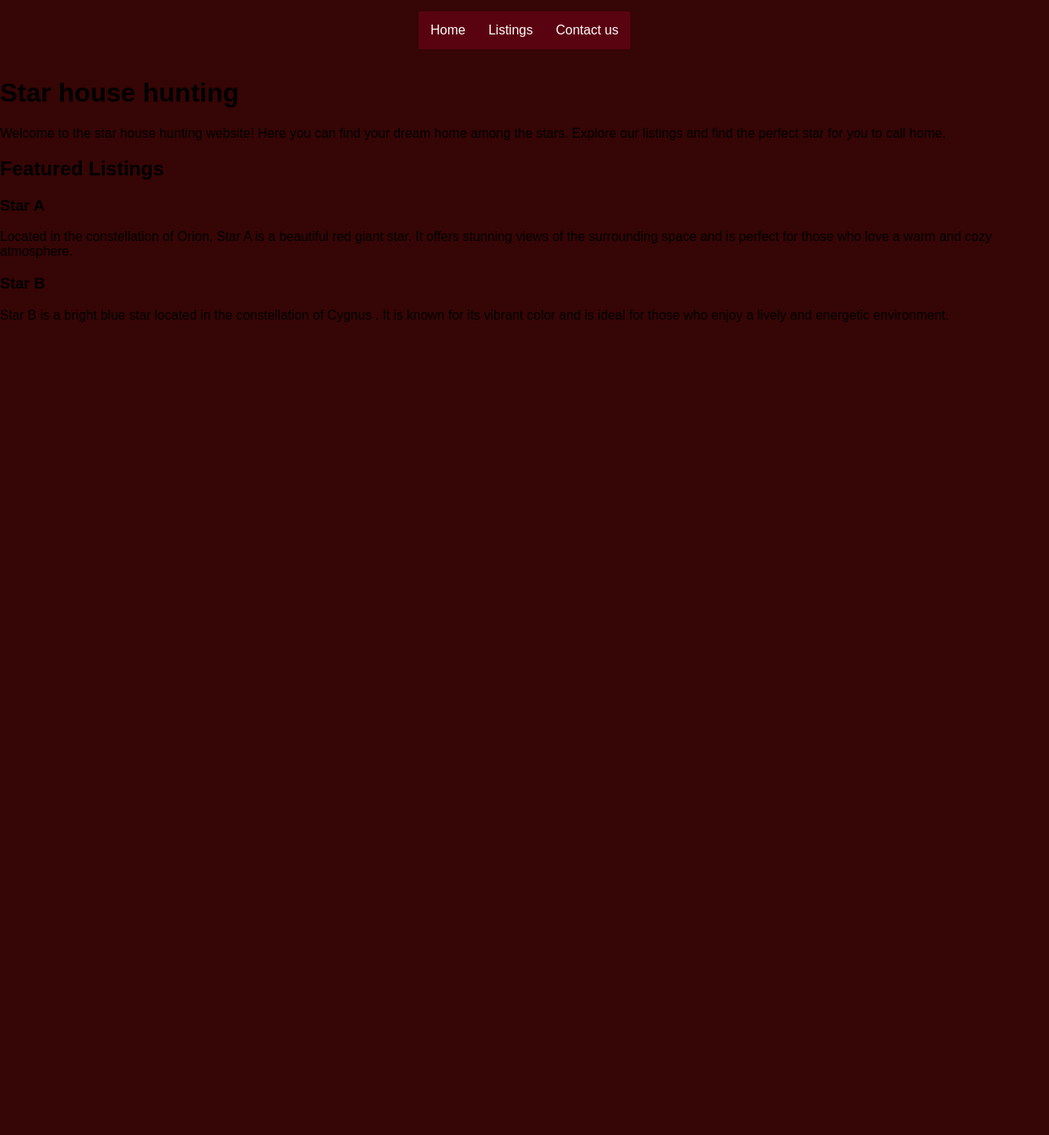
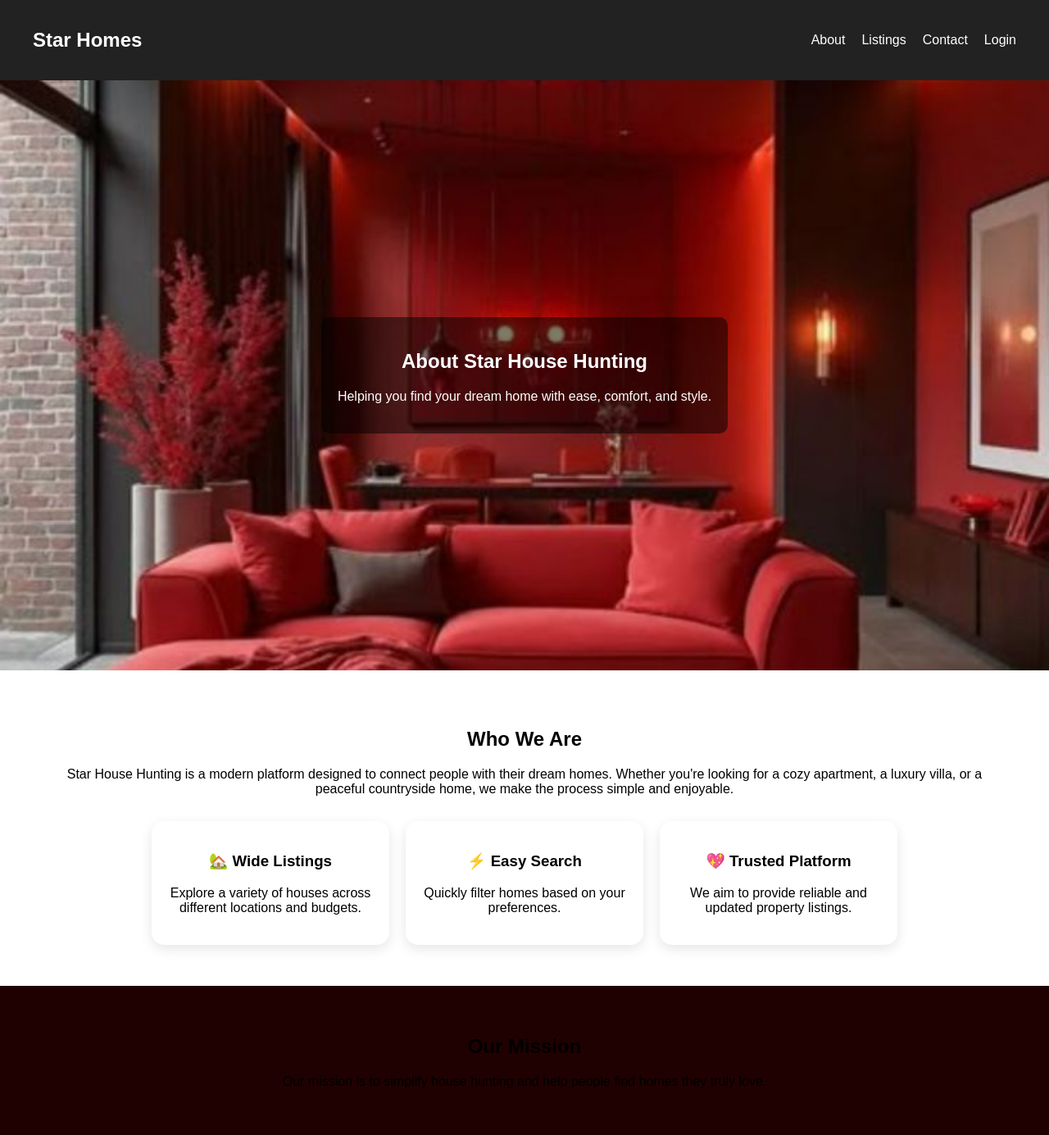
Before and after one commit to mercycheropkoech/Star_house_hunting, a plain HTML site: page index.html in a window 1280 px wide. Shown: the whole page at 82% size. Before the commit the page ends 800 px from the top, so only its background shows below. Drawn offline with Linux system fonts and the light colour scheme.

Commit message:
edited the navbar

```diff
--- a/index.html
+++ b/index.html
@@ -3,28 +3,67 @@
 <head>
     <meta charset="UTF-8">
     <meta name="viewport" content="width=device-width, initial-scale=1.0">
-    <title>Star house hunting</title>
+    <title>Star House Hunting - About Us</title>
     <link rel="stylesheet" href="style.css">
-      </head>
+</head>
+
 <body>
+
+    <!-- NAVBAR -->
     <nav class="navbar">
+        <h2 class="logo">Star Homes</h2>
         <ul>
-           <li><a href="home.html">Home</a></li>
-            <li><a href="listings">Listings</a></li>
-            <li><a href="contact us.html">Contact us</a></li>
+            <li><a href="index.html">About</a></li>
+            <li><a href="home.html">Listings</a></li>
+            <li><a href="contact us.html">Contact</a></li>
+            <li><a href="login.html">Login</a></li>
         </ul>
     </nav>
-    <h1>Star house hunting</h1>
-    <p>Welcome to the star house hunting website! Here you can find your dream home among the stars. Explore our listings and find the perfect star for you to call home.</p>
-    <h2>Featured Listings</h2>
-    <div class="listing">
-        <h3>Star A</h3>
-        <p>Located in the constellation of Orion, Star A is a beautiful red giant star. It offers stunning views of the surrounding space and is perfect for those who love a warm and cozy atmosphere.</p>
-    </div>
-    <div class="listing">
-        <h3>Star B</h3>
-        <p>Star B is a bright blue star located in the constellation of Cygnus       . It is known for its vibrant color and is ideal for those who enjoy a lively and energetic environment.</p>
-    </div>
+
+    <!-- HERO / ABOUT INTRO -->
+    <section class="hero">
+        <div class="hero-content">
+            <h1>About Star House Hunting</h1>
+            <p>Helping you find your dream home with ease, comfort, and style.</p>
+        </div>
+    </section>
+
+    <!-- ABOUT DETAILS -->
+    <section class="about">
+        <h2>Who We Are</h2>
+        <p>
+            Star House Hunting is a modern platform designed to connect people with their dream homes.
+            Whether you're looking for a cozy apartment, a luxury villa, or a peaceful countryside home,
+            we make the process simple and enjoyable.
+        </p>
+
+        <div class="features">
+
+            <div class="feature-card">
+                <h3>🏡 Wide Listings</h3>
+                <p>Explore a variety of houses across different locations and budgets.</p>
+            </div>
+
+            <div class="feature-card">
+                <h3>⚡ Easy Search</h3>
+                <p>Quickly filter homes based on your preferences.</p>
+            </div>
+
+            <div class="feature-card">
+                <h3>💖 Trusted Platform</h3>
+                <p>We aim to provide reliable and updated property listings.</p>
+            </div>
+
+        </div>
+    </section>
+
+    <!-- TEAM SECTION -->
+    <section class="team">
+        <h2>Our Mission</h2>
+        <p>
+            Our mission is to simplify house hunting and help people find homes they truly love.
+        </p>
+    </section>
 
 </body>
 </html>
--- a/style.css
+++ b/style.css
@@ -1,40 +1,91 @@
 
 /*indexhtml page*/
-.navbar ul{
-    list-style-type: none;
-    background-color: rgb(90, 3, 16);
-    padding: 0px;
-    margin: 14px;
-    overflow: hidden;
-    justify-content: space-around;
+body {
+    margin: 0;
+    font-family: Arial, sans-serif;
 }
 
-.navbar a{
+/* NAVBAR */
+.navbar {
+    display: flex;
+    justify-content: space-between;
+    align-items: center;
+    background: #222;
+    padding: 15px 40px;
+}
+
+.logo {
+    color: white;
+}
+
+.navbar ul {
+    list-style: none;
+    display: flex;
+    gap: 20px;
+}
+
+.navbar a {
+    color: white;
     text-decoration: none;
+    transition: 0.3s;
+}
+
+/* HOVER EFFECT */
+.navbar a:hover {
+    color: crimson;
+}
+
+/* HERO */
+.hero {
+    height: 60vh;
+    background: url('pictures/house1.jpg') no-repeat center/cover;
+    display: flex;
+    justify-content: center;
+    align-items: center;
     color: white;
-    padding: 14px;
-    display: block;
     text-align: center;
 }
-.navbar a:hover{
-    background-color: lightcoral;
-    color: white;
-}
-.navbar li{
-    float: left;
 
-}
-.navbar{
-    display: flex;
-    justify-content: space-around;
+.hero-content {
+    background: rgba(0,0,0,0.5);
+    padding: 20px;
+    border-radius: 10px;
 }
 
-body {
-  margin: 0;
-  font-family: Arial, sans-serif;
-  background: #360505;
+/* ABOUT SECTION */
+.about {
+    padding: 50px;
+    text-align: center;
 }
 
+.features {
+    display: flex;
+    gap: 20px;
+    margin-top: 30px;
+    justify-content: center;
+}
+
+/* CARDS */
+.feature-card {
+    background: white;
+    padding: 20px;
+    width: 250px;
+    border-radius: 15px;
+    box-shadow: 0 5px 15px rgba(0,0,0,0.1);
+    transition: 0.3s;
+}
+
+/* INTERACTION */
+.feature-card:hover {
+    transform: translateY(-10px);
+}
+
+/* TEAM SECTION */
+.team {
+    background: #200101;
+    padding: 40px;
+    text-align: center;
+}
 
 /*Home page*/
 /* HERO */
```
Also changed, not shown: home.html (+2 -2 lines), script.js (added, +45 -0 lines), login.html (added).
